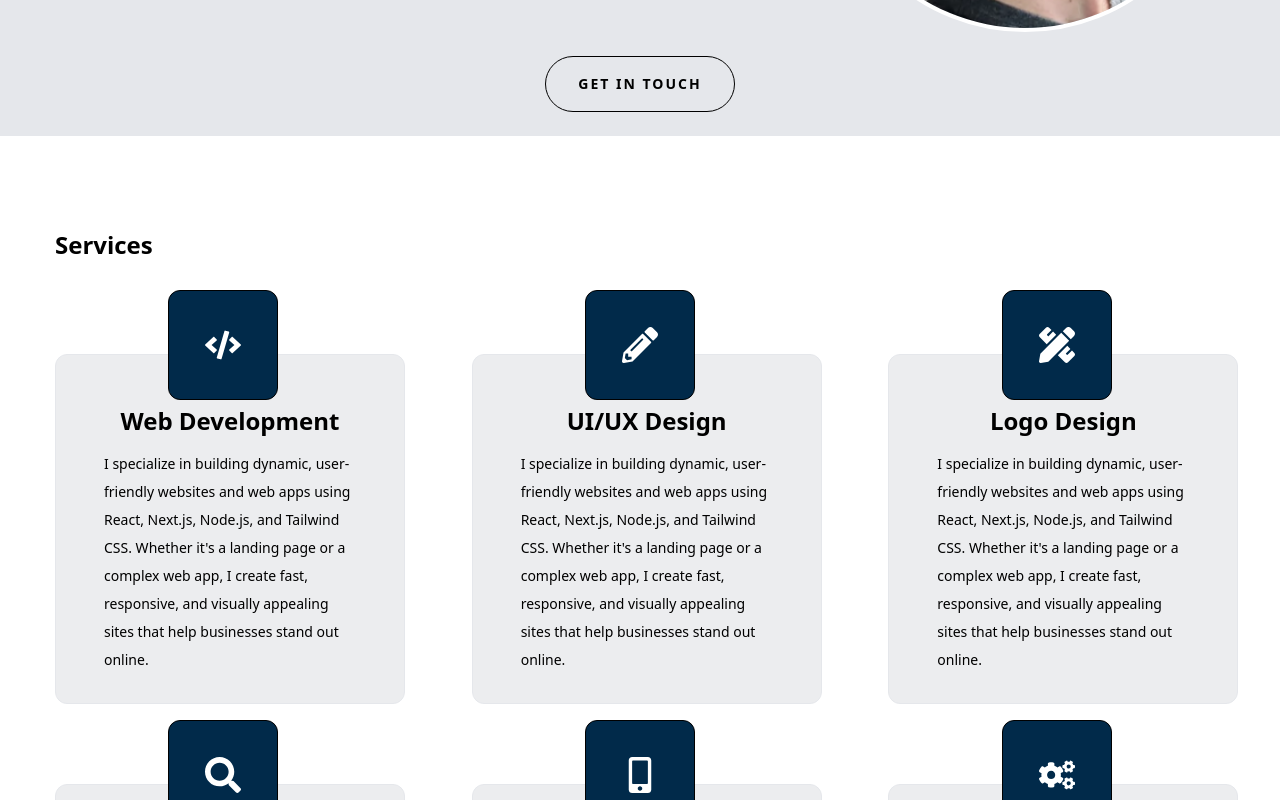
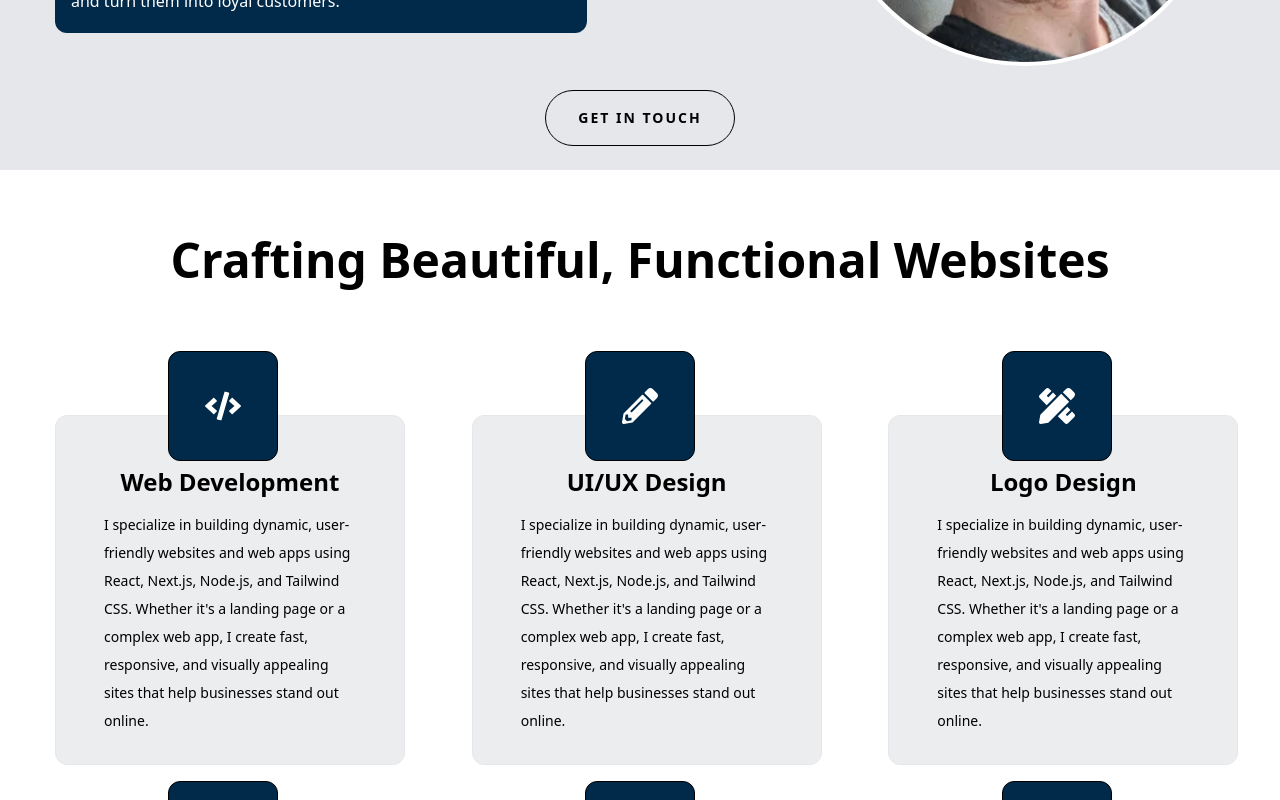
Before and after one commit to BerylBrothers/Paint-Website, a Next.js app: page / in a window 1280 px wide. Shown: the part 2140-2940 px from the top of the page. Built offline with nearby package versions, Linux system fonts and the light colour scheme.

Commit message:
basic front page layout complete

```diff
--- a/components/CallToAction.jsx
+++ b/components/CallToAction.jsx
@@ -1,4 +1,5 @@
 import React from 'react';
+import {Button} from "../components/ui/button";
 
 const CallToAction = () => {
     return (
@@ -6,9 +7,14 @@ const CallToAction = () => {
             <div className="container mx-auto flex justify-center items-center">
                 <div className='flex justify-center items-center py-24'>
                     {/* Set the width for mobile (w-full), medium screens (w-[90%]), and large screens (w-[700px]) */}
-                    <div className='flex justify-center items-center h-[250px] w-[370px] xl:w-[500px] xl:h-[300px] px-6 rounded-xl border bg-primary border-white'>
-                        Call to Action
+                    <div className='flex flex-col justify-center items-center h-[250px] w-[370px] xl:w-[600px] xl:h-[300px] px-6 rounded-xl border bg-primary border-white'>
+                    <h3 className='text-center'>Transform Your Vision Into Stunning Web Designs</h3>
+                    <div className='flex justify-center pt-6'>  <Button variant="outline" size="md" className="uppercase flex justify-center items-center gap-2 border-white text-white">
+                     <span>Get In Touch</span>
+                    </Button>
                     </div>
+                    </div>
+
                 </div>
             </div>
         </section>
--- a/components/Services.jsx
+++ b/components/Services.jsx
@@ -43,8 +43,8 @@ const Services = () => {
   return (
     <section className="h-full text-black bg-white">
       <div className="container mx-auto h-full">
-        <div className="py-12">
-          <h3 className="py-12 ">Services</h3>
+        <div className="py-10">
+          <h2 className="text-center pt-6 pb-20">Crafting Beautiful, Functional Websites</h2>
           <div className="flex pt-12 justify-center items-center">
             <div className="grid md:grid-cols-3 grid-rows-2 grid-cols-1 gap-20"> {/* Increased gap */}
               {services.map((service, index) => (
--- a/components/Work.jsx
+++ b/components/Work.jsx
@@ -70,7 +70,7 @@ const Work = () => {
         <section className='h-full bg-white text-black'>
           <div className="container mx-auto h-full">
             <div className='py-12'>
-              <h3 className='py-12'>My Work</h3>
+              <h2 className='pt-6 pb-20 text-center'>Recent Projects</h2>
               <div className='grid grid-cols-1 md:grid-cols-3 gap-6'>
                 {projects.map((project, index) => {
                   return (
```
